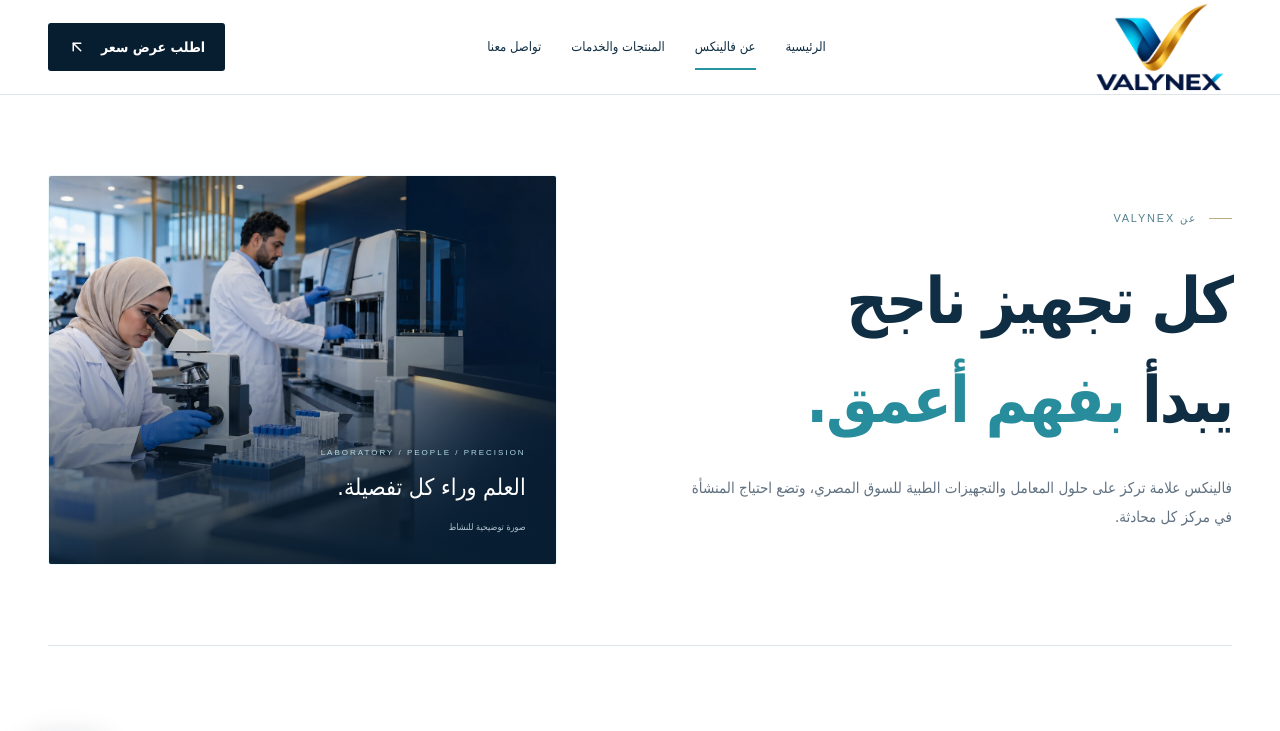
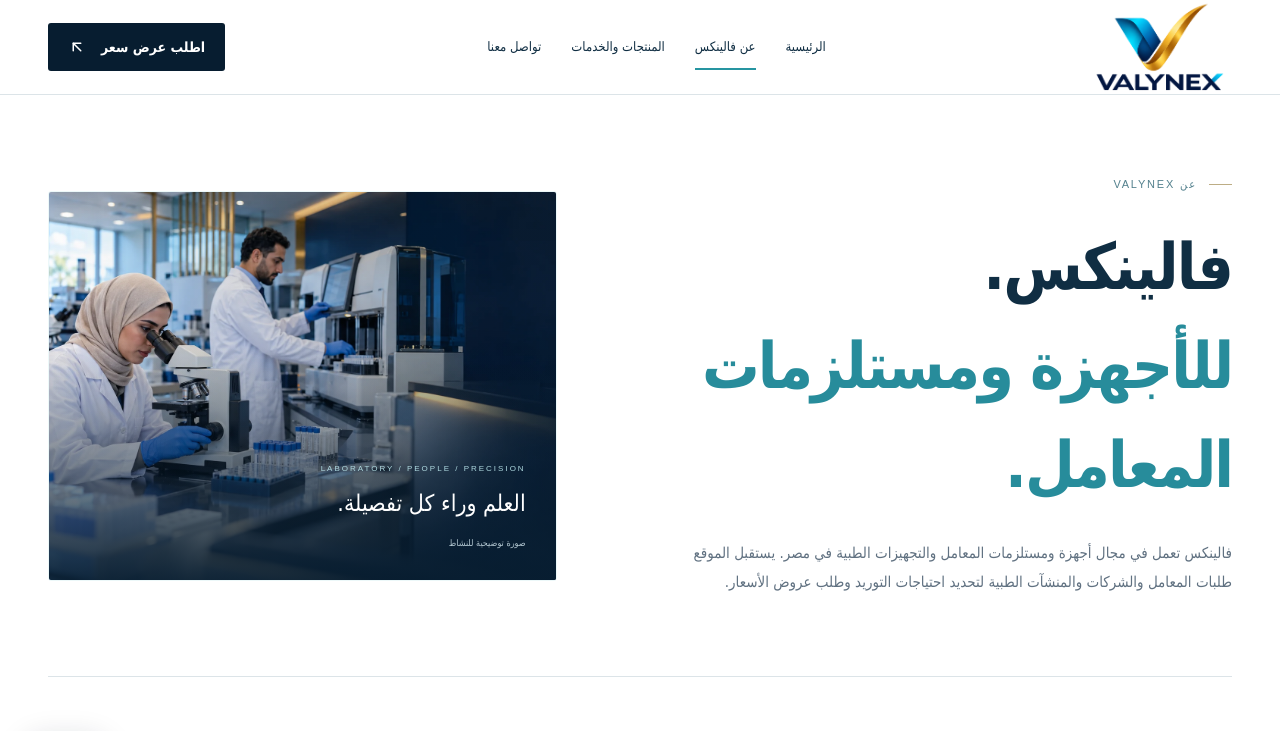
Before and after one commit to mohamedemam0810-star/valynex-website, a Next.js app: page /about in a window 1280 px wide. Shown: the top 731 px of the page. Built offline with nearby package versions, Linux system fonts and the light colour scheme; no server answers.

Commit message:
Clarify customer needs: app/about/page.tsx

```diff
--- a/app/about/page.tsx
+++ b/app/about/page.tsx
@@ -1,3 +1,3 @@
 import {Art,CTA,Eyebrow} from '@/components/ui';
-export const metadata={title:'عن فالينكس',description:'تعرف على رؤية VALYNEX لحلول توريد وتجهيز المعامل والمنشآت الطبية في مصر.',alternates:{canonical:'/about'}};
-export default function About(){return <><section className="page-hero wrap"><div><Eyebrow>عن VALYNEX</Eyebrow><h1>كل تجهيز ناجح<br/>يبدأ <span>بفهم أعمق.</span></h1><p>فالينكس علامة تركز على حلول المعامل والتجهيزات الطبية للسوق المصري، وتضع احتياج المنشأة في مركز كل محادثة.</p></div><Art compact/></section><section className="section wrap about-grid"><div><Eyebrow>رؤيتنا</Eyebrow><h2>نجعل قرار التجهيز<br/>أكثر وضوحًا.</h2></div><div className="prose"><p>لكل معمل ومنشأة طبية متطلبات مختلفة. لذلك يبدأ اختيار الحل بفهم طبيعة الاستخدام، والمواصفات المطلوبة، وحجم التشغيل، وأولويات فريق العمل.</p><p>يجمع VALYNEX فئات الأجهزة والمستلزمات والتجهيزات في مسار طلب واحد واضح، يساعدك على مناقشة احتياجاتك وتحديد نطاق عرض السعر.</p></div></section><section className="values wrap">{[['01','الاحتياج أولًا','نبدأ بطبيعة عملك قبل الحديث عن قائمة المنتجات.'],['02','وضوح التفاصيل','المواصفات والكميات ونطاق الطلب أساس المحادثة.'],['03','تواصل مباشر','مسار بسيط لطلبات الشركات والمعامل عبر واتساب.']].map(([n,title,text])=><article key={n}><small>{n}</small><h3>{title}</h3><p>{text}</p></article>)}</section><CTA/></>;}
+export const metadata={title:'عن فالينكس',description:'تعرف على نشاط VALYNEX في توريد أجهزة ومستلزمات المعامل والتجهيزات الطبية في مصر.',alternates:{canonical:'/about'}};
+export default function About(){return <><section className="page-hero wrap"><div><Eyebrow>عن VALYNEX</Eyebrow><h1>فالينكس.<br/><span>للأجهزة ومستلزمات المعامل.</span></h1><p>فالينكس تعمل في مجال أجهزة ومستلزمات المعامل والتجهيزات الطبية في مصر. يستقبل الموقع طلبات المعامل والشركات والمنشآت الطبية لتحديد احتياجات التوريد وطلب عروض الأسعار.</p></div><Art compact/></section><section className="section wrap about-grid"><div><Eyebrow>عن نشاطنا</Eyebrow><h2>تجهيز جديد،<br/>أو مستلزمات لمعمل قائم.</h2></div><div className="prose"><p>قد تحتاج إلى جهاز جديد، أو مستلزمات لجهاز تعمل به بالفعل، أو قائمة تجهيز كاملة. في كل حالة، نحتاج إلى معرفة نوع الاستخدام والمواصفات والكميات المطلوبة.</p><p>يمكنك تصفح مجالات التوريد على الموقع والتواصل مباشرة عبر واتساب. نراجع تفاصيل الطلب، ويُحدد التوافر والموديلات وشروط التوريد في عرض السعر.</p></div></section><section className="values wrap">{[['01','ابدأ بما تحتاجه','أرسل قائمة الأصناف أو وصفًا للتجهيز المطلوب.'],['02','المواصفات قبل الاختيار','اذكر الموديل ونوع الاستخدام والتوافق المطلوب.'],['03','تواصل مباشر','تواصل معنا بالعربية على الرقم الموضح بالموقع.']].map(([n,title,text])=><article key={n}><small>{n}</small><h3>{title}</h3><p>{text}</p></article>)}</section><CTA/></>;}
```
